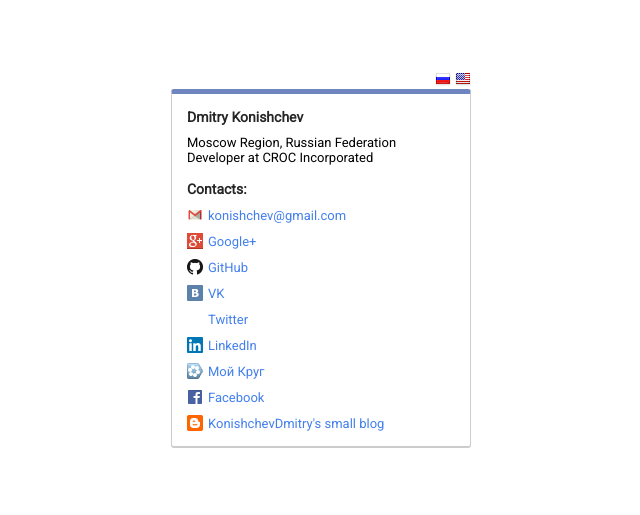
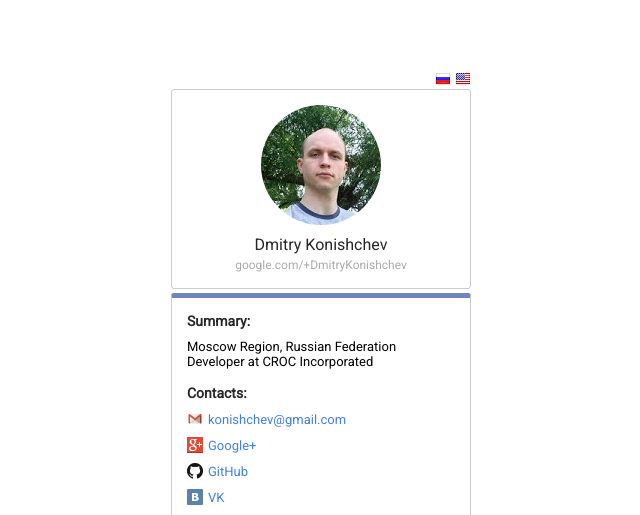
Before and after one commit to KonishchevDmitry/konishchev.ru, a Flask app: page / in a window 1280 px wide. Shown: the top 515 px of the page, without its empty margins (319-959 px from the left). Run offline with Flask 2, Linux system fonts and the light colour scheme; style sheets or scripts are compiled from the project's sources; some libraries are stand-ins or nearby versions.

Commit message:
Get rid of dependency on Google Plus API

```diff
--- a/homepage/static/css/style.less
+++ b/homepage/static/css/style.less
@@ -22,7 +22,19 @@ a {
     &:hover, &:active {
         color: @link-color;
         text-decoration: underline;
+
+        span.profile-link {
+            color: @link-color;
+        }
     }
+    &:focus {
+        outline: 0;
+    }
+}
+
+span.profile-link {
+    font-size: 12px;
+    color: #aaaaaa;
 }
 
 img {
--- a/homepage/templates/index.html
+++ b/homepage/templates/index.html
@@ -11,7 +11,7 @@
         <link rel="icon" sizes="16x16" type="image/x-icon" href="{{url_for("static", filename="images/favicon.ico")}}">
         <link rel="icon" sizes="48x48" type="image/png" href="{{url_for("static", filename="images/favicon.png")}}">
 
-        <link rel="stylesheet" type="text/css" href="//fonts.googleapis.com/css?family=Roboto&subset=latin,cyrillic">
+        <link rel="stylesheet" type="text/css" href="//fonts.googleapis.com/css?family=Roboto&amp;subset=latin,cyrillic">
         <link rel="stylesheet" type="text/css" href="{{url_for("static", filename="css/style.css")}}">
 
         <title>{{full_name}}</title>
@@ -26,23 +26,18 @@
                     src="{{url_for("static", filename="images/flag-us.png")}}"></a>
             </div>
 
-            <div class="g-person" data-width="300" data-showtagline="false"
-                data-showcoverphoto="false" data-rel="author"
-                data-href="//plus.google.com/117508430140925454932"></div>
-
-            <noscript>
-                <div id="badge">
-                    <a href="https://www.google.com/+DmitryKonishchev">
-                        <img id="photo" width="120" height="120" itemprop="image"
-                            src="{{url_for("static", filename="images/photo.jpg")}}">
-                        {{full_name}}
-                    </a>
-                </div>
-            </noscript>
+            <div id="badge">
+                <a href="https://www.google.com/+DmitryKonishchev" target="_blank">
+                    <img id="photo" width="120" height="120" itemprop="image" alt="{{full_name}}"
+                        src="{{url_for("static", filename="images/photo.jpg")}}">
+                    <span itemprop="name">{{full_name}}</span><br>
+                    <span class="profile-link">google.com/+DmitryKonishchev</span>
+                </a>
+            </div>
 
             <div id="about">
                 <div class="section">
-                    <em itemprop="name">{{full_name}}</em>
+                    <em itemprop="name">{{_("Summary:")}}</em>
                     <div class="section-body">
                         <span itemprop="address" itemscope itemtype="http://schema.org/PostalAddress">
                             <span itemprop="addressRegion">{{location}}</span>
@@ -56,7 +51,8 @@
                     <div class="section-body">
                         <ul class="contacts">
                             {% for contact in contacts %}<li>
-                                <img class="icon" src="{{url_for("static", filename="images/external-favicons/" + contact.name + ".ico")}}"><a
+                                <img class="icon" alt="{{contact.name}}"
+                                    src="{{url_for("static", filename="images/external-favicons/" + contact.name + ".ico")}}"><a
                                     href="{{contact.url}}" target="_blank" itemprop="{{contact.itemprop}}">{{contact.title}}</a>
                             </li>{% endfor %}
                         </ul>
@@ -64,15 +60,5 @@
                 </div>
             </div>
         </div>
-
-        <script type="text/javascript">
-            window.___gcfg = {lang: '{{lang}}'};
-
-            (function() {
-                var po = document.createElement('script'); po.type = 'text/javascript'; po.async = true;
-                po.src = 'https://apis.google.com/js/platform.js';
-                var s = document.getElementsByTagName('script')[0]; s.parentNode.insertBefore(po, s);
-            })();
-        </script>
     </body>
 </html>
--- a/homepage/views.py
+++ b/homepage/views.py
@@ -13,8 +13,6 @@ def index():
     Contact = namedtuple("Contact", ("name", "url", "title", "itemprop"))
 
     return {
-        "lang": util.get_locale(),
-
         "keywords": full_name + ", " + _("profile"),
         "description": _("Developer at CROC Incorporated | Russian Federation"),
 
```
Also changed, not shown: homepage/translations/ru/LC_MESSAGES/messages.po.
